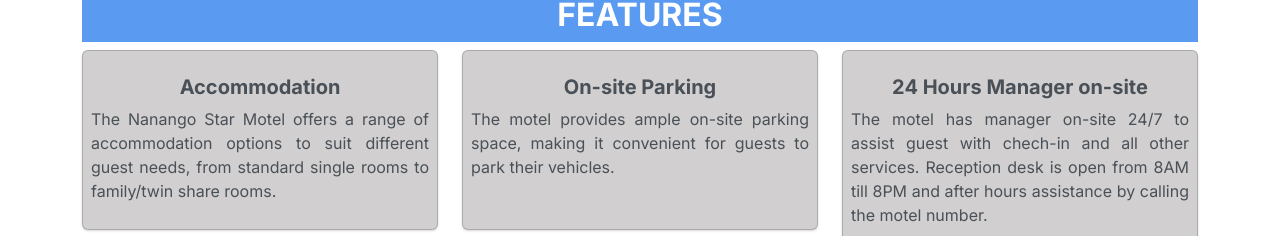
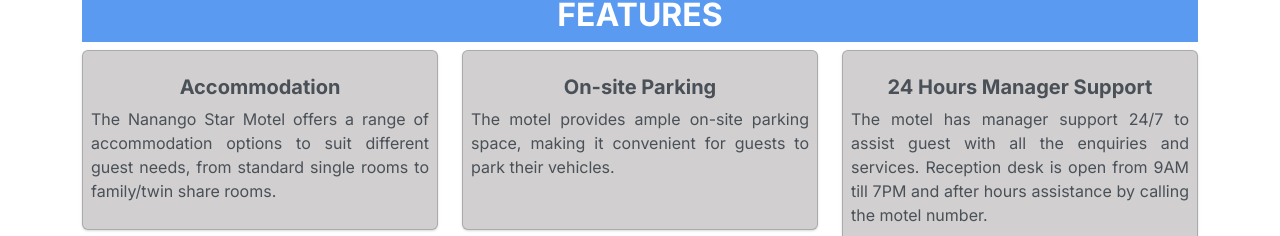
Before and after one commit to SakibPatwary/NanangoStarMotel, a React (Create React App) app: page / in a window 1280 px wide. Shown: the part 716-952 px from the top of the page. Built offline with nearby package versions, Linux system fonts and the light colour scheme.

Commit message:
FAQ updated

```diff
--- a/src/componant/Features.js
+++ b/src/componant/Features.js
@@ -16,14 +16,14 @@
                     <motion.div
                         whileHover={{ scale: 1.02 }}
                     >
-                    <Card className="py-4 px-2 text-center" style={{ minHeight: '180px', backgroundColor:'#d1cfcf'}}>
+                        <Card className="py-4 px-2 text-center" style={{ minHeight: '180px', backgroundColor: '#d1cfcf' }}>
                             <Card.Title style={{ fontWeight: 'bold' }}>Accommodation</Card.Title>
-                            <Card.Text style={{textAlign:'justify'}}>
+                            <Card.Text style={{ textAlign: 'justify' }}>
                                 The Nanango Star Motel offers a range of accommodation options to suit different guest needs, from standard single rooms to family/twin share rooms.
                             </Card.Text>
                         </Card></motion.div>
                 </Col>
-                <Col xs={12} sm={12}  md={6} lg={4} className='pb-3'>
+                <Col xs={12} sm={12} md={6} lg={4} className='pb-3'>
                     <motion.div
                         whileHover={{ scale: 1.02 }}
                     >
@@ -40,9 +40,10 @@
                         whileHover={{ scale: 1.02 }}
                     >
                         <Card className="py-4 px-2 text-center" style={{ minHeight: '180px', backgroundColor: '#d1cfcf' }}>
-                            <Card.Title style={{ fontWeight: 'bold' }}>24 Hours Manager on-site</Card.Title>
+                            <Card.Title style={{ fontWeight: 'bold' }}>24 Hours Manager Support
+                            </Card.Title>
                             <Card.Text style={{ textAlign: 'justify' }}>
-                                The motel has manager on-site 24/7 to assist guest with chech-in and all other services. Reception desk is open from 8AM till 8PM and after hours assistance by calling the motel number.
+                                The motel has manager support 24/7 to assist guest with all the enquiries and services. Reception desk is open from 9AM till 7PM and after hours assistance by calling the motel number.
                             </Card.Text>
                         </Card></motion.div>
                 </Col>
@@ -68,7 +69,7 @@
                             </Card.Text>
                         </Card></motion.div>
                 </Col>
-                <Col xs={12} sm={12}  md={6} lg={4} className='pb-3'>
+                <Col xs={12} sm={12} md={6} lg={4} className='pb-3'>
                     <motion.div
                         whileHover={{ scale: 1.02 }}
                     >
```
Also changed, not shown: 1 other file (tests, documents, lock files or other folders). Lines whose indentation alone changed are shown as unchanged.
